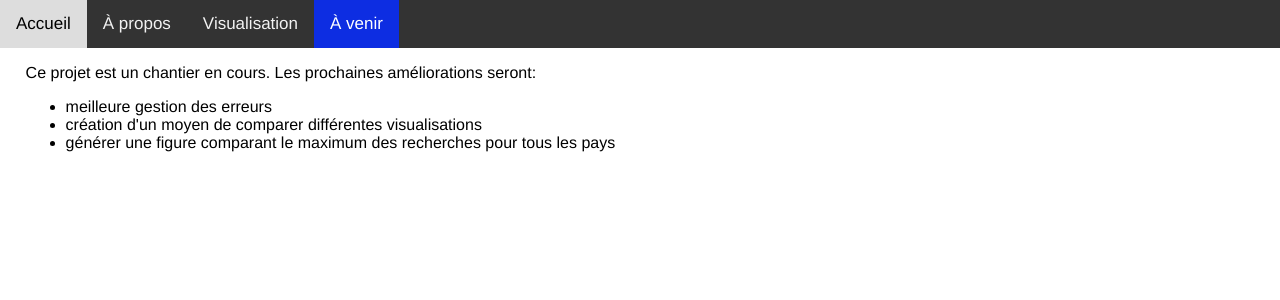
After one commit to PascalTremblayDauphinais/Coronavirus_search_correlation, a Django app: page /avenir in a window 1280 px wide. The commit adds this page. Shown: the top 300 px of the page. Run offline with Django 3.2, Linux system fonts and the light colour scheme; some libraries are stand-ins or nearby versions.

Commit message:
corrections et ameliorations ajout page a venir

```diff
--- a/coronavirus_search/coronavirus_search/settings.py
+++ b/coronavirus_search/coronavirus_search/settings.py
@@ -26,7 +26,10 @@ SECRET_KEY = 'v+bdze_ddpe+m-y0kl5ob0n(tn1rxf_v)#t*p$937q)vmb&4c4'
 # SECURITY WARNING: don't run with debug turned on in production!
 DEBUG = True
 
-ALLOWED_HOSTS = ['coronavirus-search-correlation.herokuapp.com']
+ALLOWED_HOSTS = [
+    'coronavirus-search-correlation.herokuapp.com',
+    'localhost',
+]
 
 
 # Application definition
--- a/coronavirus_search/graph_view/templates/about.html
+++ b/coronavirus_search/graph_view/templates/about.html
@@ -1,9 +1,8 @@
 {% extends "base.html" %}
-
 {% block about %}
     <a class='active' href='{% url "graph_view-about" %}'>À propos</a>
 {% endblock %}
 {% block content %}
-    <p>Les données utilisées sur ce site proviennent de Google trend et de Coronavirus COVID19 API. Google trend renvoi des données normalisées de recherche sur le moteur Google. Ces données sont normalisées pour une période donnée pour une région du monde. Coronavirus COVID19 API renvoi, entre autres, les cas de COVID19 pour une période donnée pour une région du monde.</p>
+    <p>Les données utilisées sur ce site proviennent de Google trend et de Coronavirus COVID19 API. Google Trend renvoit des données normalisées de recherche sur le moteur Google. Ces données sont normalisées pour une période donnée et une région du monde. Coronavirus COVID19 API renvoit, entre autres, les cas de COVID19 pour une période donnée et une région du monde.</p>
     <p>Ce projet a été principalement écrit en Python. La librairie <a href="https://pypi.org/project/pytrends/" target='_blank'>pytrends</a> a été utilisée pour accéder aux données de Google Trend. Le site a été construit en utilisant le framework <a href="https://www.djangoproject.com/" target='_blank'>Django</a>. Les graphiques ont été tracés avec la librairie <a href="https://plotly.com/python/" target='_blank'>Plotly</a> </p>
 {% endblock %}
--- /dev/null
+++ b/coronavirus_search/graph_view/templates/avenir.html
@@ -0,0 +1,12 @@
+{% extends "base.html" %}
+{% block avenir %}
+    <a class='active' href='{% url "graph_view-avenir" %}'>À venir</a>
+{% endblock %}
+{% block content %}
+<p>Ce projet est un chantier en cours. Les prochaines améliorations seront:</p>
+<ul>
+    <li>meilleure gestion des erreurs</li>
+    <li>création d'un moyen de comparer différentes visualisations</li>
+    <li>générer une figure comparant le maximum des recherches pour tous les pays</li>
+</ul>
+{% endblock %}
--- a/coronavirus_search/graph_view/templates/base.html
+++ b/coronavirus_search/graph_view/templates/base.html
@@ -53,16 +53,18 @@
         {% block home %}
             <a href='{% url "graph_view-home" %}'>Accueil</a>
         {% endblock %}
+        {% block about %}
+        <a href='{% url "graph_view-about" %}'>À propos</a>
+        {% endblock %}
         {% block visualisation %}
             <a href='{% url "graph_view-visualisation" %}'>Visualisation</a>
         {% endblock %}
-        <!-- <a href="'#">Historique</a> -->
-        {% block about %}
-            <a href='{% url "graph_view-about" %}'>À propos</a>
+        {% block avenir %}
+            <a href='{% url "graph_view-avenir" %}'>À venir</a>
         {% endblock %}
-      </div>
-      <div class="content">
+    </div>
+    <div class="content">
           {% block content %}{% endblock %}
-      </div>
+    </div>
 </body>
 </html>
--- a/coronavirus_search/graph_view/templates/index.html
+++ b/coronavirus_search/graph_view/templates/index.html
@@ -4,5 +4,5 @@
 {% endblock %}
 {% block content %}
     <p>L’idée derrière ce site provient d’un livre que j’ai lu il y a plusieurs années. Un des premiers porte-parole du « big data » y énumérait plusieurs possibilités potentielles offertes par la science des données. Une de ces possibilités était d’utiliser les données fournies par Google trend pour anticiper une épidémie saisonnière de grippe. Étant la situation actuelle, j’ai trouvé intéressant de voir si cette approche peut fonctionner pour une pandémie.</p>
-    <p>L’onglet visualisation permet de voir une comparaison des résultats de Google trend aux cas de Covid19 détecter pour tous les pays du monde. L’onglet à propos mène à une description des différentes librairies et API utilisés pour l’élaboration de ce projet.</p>
+    <p>L’onglet <i>Visualisation</i> permet de voir une comparaison des résultats de Google trend aux cas de Covid19 détecter pour tous les pays du monde. L’onglet <i>À propos</i> mène à une description des différentes librairies et API utilisés pour l’élaboration de ce projet.</p>
 {% endblock %}
--- a/coronavirus_search/graph_view/templates/visualisation.html
+++ b/coronavirus_search/graph_view/templates/visualisation.html
@@ -1,5 +1,4 @@
 {% extends "base.html" %}
-{% load crispy_forms_tags %}
 
 {% block visualisation %}
     <a class='active' href='{% url "graph_view-visualisation" %}'>Visualisation</a>
--- a/coronavirus_search/graph_view/urls.py
+++ b/coronavirus_search/graph_view/urls.py
@@ -6,5 +6,6 @@ urlpatterns = [
     path('about', views.about, name='graph_view-about'),
     path('visualisation', views.visualisation, name='graph_view-visualisation'),
     path('visualisation2', views.visualisation2,
-         name='graph_view-visualisation2')
+         name='graph_view-visualisation2'),
+    path('avenir', views.avenir, name='graph_view-avenir')
 ]
--- a/coronavirus_search/graph_view/views.py
+++ b/coronavirus_search/graph_view/views.py
@@ -23,3 +23,7 @@ def visualisation2(request):
     context = {'graph': draw_plot(country), 'form': form}
 
     return render(request, 'visualisation2.html', context)
+
+
+def avenir(request):
+    return render(request, 'avenir.html')
```
